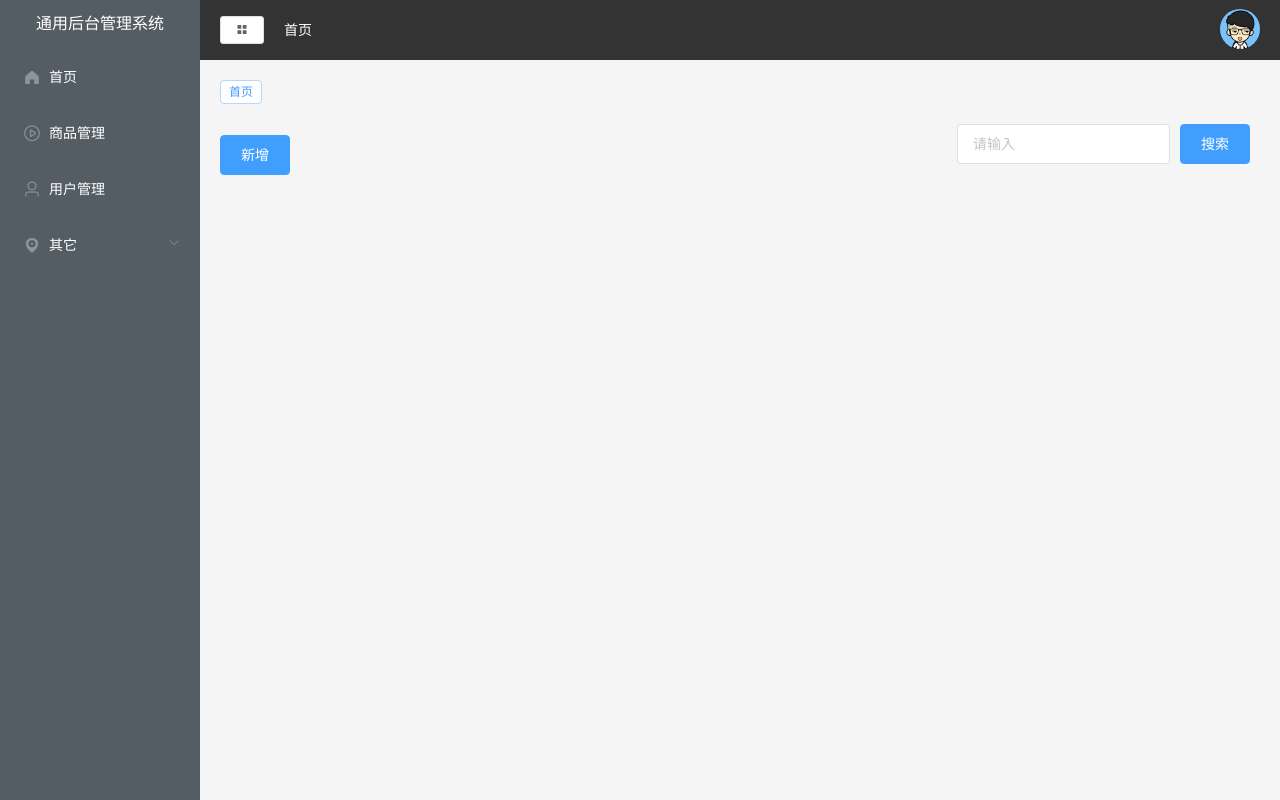
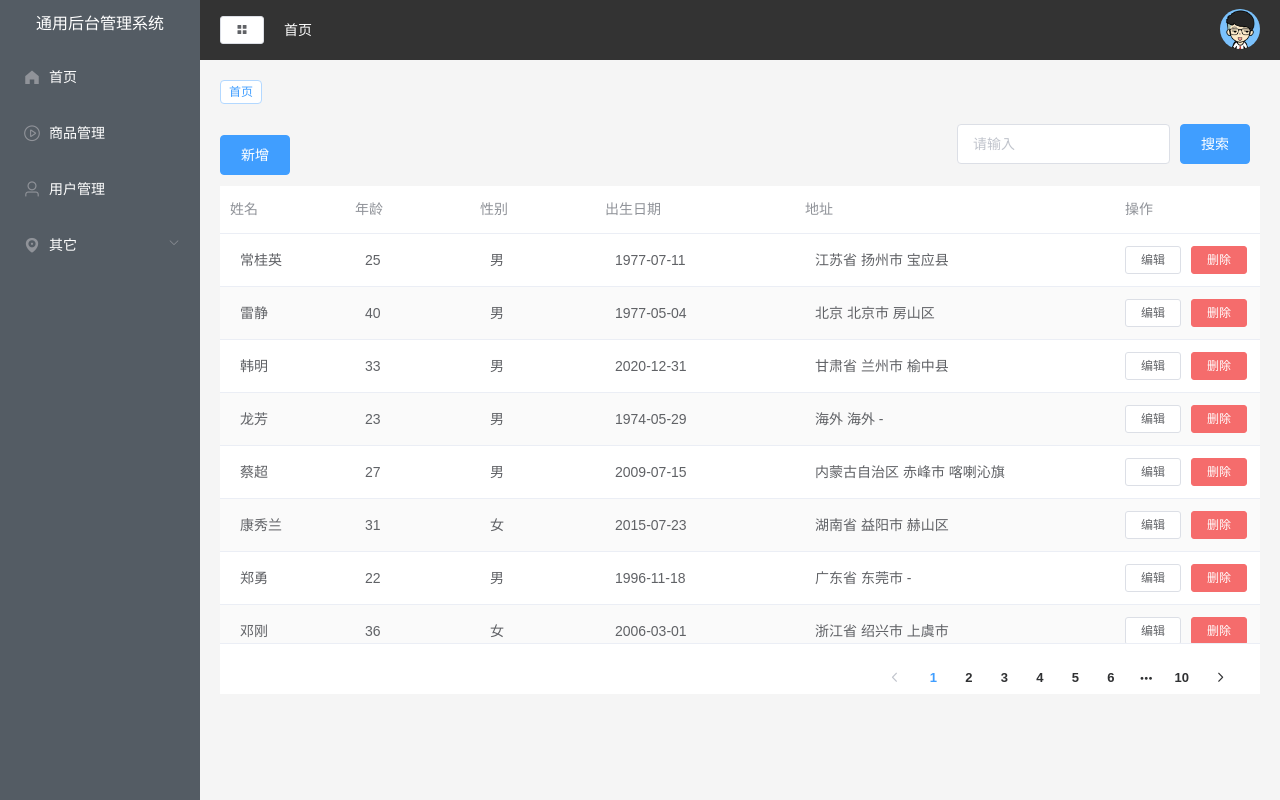
Before and after one commit to Jammillk/vue_manage, a Vue app: page /user in a window 1280 px wide. Built offline with nearby package versions, Linux system fonts and the light colour scheme.

Commit message:
feat：完成表单主体部分组件功能

```diff
--- a/api/data.js
+++ b/api/data.js
@@ -8,8 +8,16 @@ export const getMenu = (param) => {
     })
 }
 
-export const getData=()=>{
+export const getData = () => {
     return axios.request({
         url: '/home/getData'
     })
 }
+
+export const getUser = (params) => {
+    return axios.request({
+        url: '/user/getUser',
+        method: 'get',
+        params
+    })
+}
--- a/api/mock.js
+++ b/api/mock.js
@@ -4,5 +4,7 @@ import userApi from './mockServerData/user'
 
 // 不能加（）
 Mock.mock('/home/getData',homeApi.getStatisticalData)
-Mock.mock('/user/add', 'post', userApi.createUser)
-Mock.mock('/user/edit', 'post', userApi.updateUser)
+Mock.mock(/user\/add/, 'post', userApi.createUser)
+Mock.mock(/user\/edit/, 'post', userApi.updateUser)
+Mock.mock(/user\/getUser/, 'get', userApi.getUserList)
+Mock.mock(/user\/del/, 'get', userApi.deleteUser)
--- a/api/mockServerData/user.js
+++ b/api/mockServerData/user.js
@@ -35,7 +35,7 @@ for (let i = 0; i < count; i++) {
 export default {
   /**
    * 获取列表
-   * 要带参数 name, page, limt; name可以不填, page,limit有默认值。
+   * 要带参数 name, page, limit; name可以不填, page,limit有默认值。
    * @param name, page, limit
    * @return {{code: number, count: number, data: *[]}}
    */
--- a/src/components/CommonTable.vue
+++ b/src/components/CommonTable.vue
@@ -25,7 +25,6 @@
         :current-page.sync="config.page"
         @current-change="changePage"
         :page-size="20">
-
     </el-pagination>
   </div>
 </template>
@@ -42,14 +41,16 @@ export default {
     return {}
   },
   methods: {
-    handleEdit() {
-
+    handleEdit(row) {
+      // 向父组件传递
+      // 父组件用的时候一定要用相同的名字
+      this.$emit('edit', row)
     },
-    handleDelete() {
-
+    handleDelete(row) {
+      this.$emit('delete', row)
     },
-    changePage() {
-
+    changePage(page) {
+      this.$emit('changePage', page)
     }
   }
 }
@@ -60,7 +61,8 @@ export default {
   height: calc(100% - 62px);
   background-color: #fff;
   position: relative;
-  .pager{
+
+  .pager {
     position: absolute;
     bottom: 0;
     right: 20px;
--- a/views/user/index.vue
+++ b/views/user/index.vue
@@ -24,17 +24,28 @@
         <el-button type="primary" @click="getList">搜索</el-button>
       </common-form>
     </div>
+    <common-table
+        :table-data="tableData"
+        :table-label="tableLabel"
+        :config="config"
+        @changePage="getList()"
+        @edit="editUser"
+        @delete="delUser"
+    ></common-table>
 
   </div>
 </template>
 
 <script>
 import CommonForm from "../../src/components/CommonForm";
+import CommonTable from "../../src/components/CommonTable";
+import {getUser} from "../../api/data";
 
 export default {
   name: 'User',
   components: {
-    CommonForm
+    CommonForm,
+    CommonTable
   },
   data() {
     return {
@@ -93,6 +104,31 @@ export default {
       ],
       searchForm: {
         keyword: ''
+      },
+      tableData: [],
+      tableLabel: [
+        {
+          prop: "name",
+          label: "姓名"
+        }, {
+          prop: "age",
+          label: "年龄"
+        }, {
+          prop: "sexLabel",
+          label: "性别"
+        }, {
+          prop: "birth",
+          label: "出生日期",
+          width: 200
+        }, {
+          prop: "addr",
+          label: "地址",
+          width: 320
+        }
+      ],
+      config: {
+        page: 1,
+        total: 30
       }
     }
   },
@@ -102,13 +138,15 @@ export default {
         this.$http.post('/user/edit', this.operateForm)
             .then(res => {
               this.isShow = false
-              console.log( res)
+              this.getList()
+              console.log(res)
             })
-      }else{
+      } else {
         this.$http.post('/user/add', this.operateForm)
             .then(res => {
               this.isShow = false
-              console.log( res)
+              this.getList()
+              console.log(res)
             })
       }
     },
@@ -123,9 +161,51 @@ export default {
         sex: ''
       }
     },
-    getList() {
+    getList(name = '') {
+      this.config.loading = true
+      name ? (this.config.page = 1) : ''
+      getUser({
+        page: this.config.page,
+        name
+      }).then(({data: res}) => {
+        console.log(res, 'res')
+        this.tableData = res.list.map(item => {
+          item.sexLabel = item.sex === 0 ? '女' : '男'
+          return item
+        })
+        this.config.total = res.count
+        this.config.loading = false
+      })
+    },
+    editUser(row) {
+      this.operateType = 'edit'
+      this.isShow = true
+      console.log(row)
+      this.operateForm = row
+    },
+    delUser(row) {
+      this.$confirm("此操作将永久删除该组件，是否继续", "提示", {
+        confirmButtonText: "确认",
+        cancelButtonText: "取消",
+        type: 'warning'
+      }).then(() => {
+        console.log(123333)
+        const id = row.id
+        this.$http.get("/user/del", {
+          params: {id}
+        }).then(() => {
+          this.$message({
+            type: 'success',
+            message: '删除成功'
+          })
+          this.getList()
+        })
+      })
 
     }
+  },
+  created() {
+    this.getList()
   }
 }
 </script>
```
